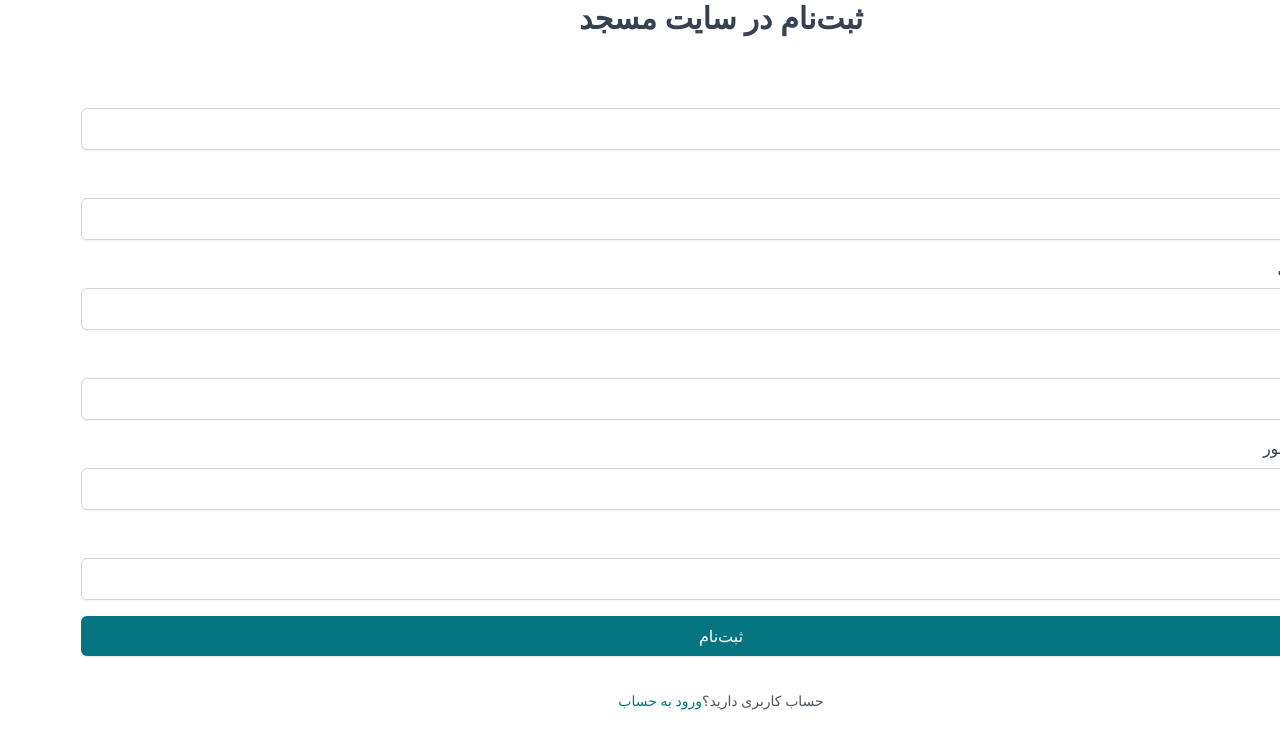
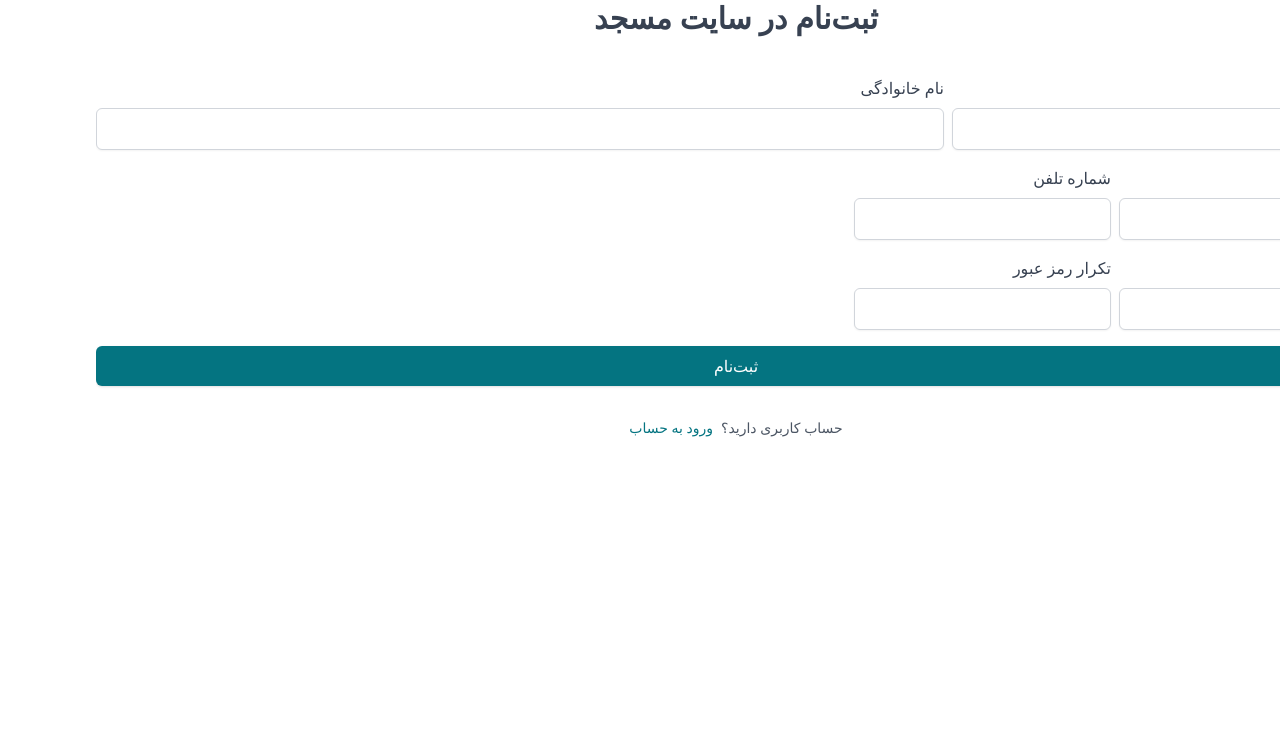
Before and after one commit to GhazalBasalighe/mosque-website, a Next.js app: page /signup in a window 1280 px wide. Shown: the top 748 px of the page. Built offline with nearby package versions, Linux system fonts and the light colour scheme.

Commit message:
refactor : change login and signup and auth pages ui

```diff
--- a/app/auth/page.tsx
+++ b/app/auth/page.tsx
@@ -31,7 +31,7 @@ export default function AuthPage() {
       >
         <div className="flex flex-col justify-center shadow-2xl rounded-lg p-8 w-full max-w-md h-full bg-green-200 gap-6">
           {/* Scrollable form content */}
-          <div className="relative w-full h-full overflow-y-auto overflow-x-hidden">
+          <div className="relative w-full h-full overflow-hidden">
             <div
               className={`absolute top-1/4 left-0 w-full h-full transition-transform duration-500 ease-in-out transform ${
                 isLogin ? "translate-x-0" : "-translate-x-full"
--- a/app/login/page.tsx
+++ b/app/login/page.tsx
@@ -109,15 +109,13 @@ export default function LoginPage({
       </form>
 
       {/* No account? */}
-      <div className="text-center mt-4">
-        <span className="text-sm text-gray-600">
-          حساب کاربری ندارید؟
-          <span
-            className="text-teal-600 hover:underline"
-            onClick={toggleForm}
-          >
-            ثبت‌نام کنید
-          </span>
+      <div className="flex items-center justify-center gap-2 mt-4 text-sm">
+        <span className="text-gray-600">حساب کاربری ندارید؟</span>
+        <span
+          className="text-teal-600 hover:underline"
+          onClick={toggleForm}
+        >
+          ثبت‌نام کنید
         </span>
       </div>
     </>
--- a/app/signup/page.tsx
+++ b/app/signup/page.tsx
@@ -38,6 +38,69 @@ export default function SignupPage({
         className="flex flex-col gap-4 py-10"
         noValidate
       >
+        <div className="flex gap-2 items-cetner">
+          {/* First name field */}
+          <div className="flex flex-col gap-2 w-1/3">
+            <label
+              htmlFor="first_name"
+              className="text-base font-medium text-gray-700"
+            >
+              نام
+            </label>
+            <input
+              id="first_name"
+              type="text"
+              {...register("first_name", {
+                required: "نام ضروری است",
+                maxLength: {
+                  value: 255,
+                  message: "نام نباید بیشتر از ۲۵۵ کاراکتر باشد",
+                },
+              })}
+              className={`block w-full px-3 py-2 rounded-md shadow-sm border focus:outline-none ${
+                errors.first_name
+                  ? "border-red-500 focus:ring-red-500 focus:border-red-500"
+                  : "border-gray-300 focus:ring-teal-500 focus:border-teal-500"
+              }`}
+            />
+            {errors.first_name && (
+              <span className="text-sm text-red-600">
+                {errors.first_name.message}
+              </span>
+            )}
+          </div>
+          {/* Last name field */}
+          <div className="flex flex-col gap-2 w-2/3">
+            <label
+              htmlFor="last_name"
+              className="text-base font-medium text-gray-700"
+            >
+              نام خانوادگی
+            </label>
+            <input
+              id="last_name"
+              type="text"
+              {...register("last_name", {
+                required: "نام خانوادگی ضروری است",
+                maxLength: {
+                  value: 255,
+                  message: "نام خانوادگی نباید بیشتر از ۲۵۵ کاراکتر باشد",
+                },
+              })}
+              className={`block w-full px-3 py-2 rounded-md shadow-sm border focus:outline-none ${
+                errors.last_name
+                  ? "border-red-500 focus:ring-red-500 focus:border-red-500"
+                  : "border-gray-300 focus:ring-teal-500 focus:border-teal-500"
+              }`}
+            />
+            {errors.last_name && (
+              <span className="text-sm text-red-600">
+                {errors.last_name.message}
+              </span>
+            )}
+          </div>
+        </div>
+        <div className="flex gap-2 items-cetner">
           {/* Username field */}
           <div className="flex flex-col gap-2">
             <label
@@ -68,68 +131,38 @@ export default function SignupPage({
               </span>
             )}
           </div>
-
-        {/* First name field */}
+          {/* Phone Number field */}
           <div className="flex flex-col gap-2">
             <label
-            htmlFor="first_name"
+              htmlFor="phone_number"
               className="text-base font-medium text-gray-700"
             >
-            نام
+              شماره تلفن
             </label>
             <input
-            id="first_name"
-            type="text"
-            {...register("first_name", {
-              required: "نام ضروری است",
-              maxLength: {
-                value: 255,
-                message: "نام نباید بیشتر از ۲۵۵ کاراکتر باشد",
+              id="phone_number"
+              type="tel"
+              {...register("phone_number", {
+                required: "شماره تلفن ضروری است",
+                pattern: {
+                  value: /^(\\+98|0)?9\\d{9}$/,
+                  message: "شماره تلفن معتبر وارد کنید",
                 },
               })}
               className={`block w-full px-3 py-2 rounded-md shadow-sm border focus:outline-none ${
-              errors.first_name
+                errors.phone_number
                   ? "border-red-500 focus:ring-red-500 focus:border-red-500"
                   : "border-gray-300 focus:ring-teal-500 focus:border-teal-500"
               }`}
             />
-          {errors.first_name && (
+            {errors.phone_number && (
               <span className="text-sm text-red-600">
-              {errors.first_name.message}
+                {errors.phone_number.message}
               </span>
             )}
           </div>
-
-        {/* Last name field */}
-        <div className="flex flex-col gap-2">
-          <label
-            htmlFor="last_name"
-            className="text-base font-medium text-gray-700"
-          >
-            نام خانوادگی
-          </label>
-          <input
-            id="last_name"
-            type="text"
-            {...register("last_name", {
-              required: "نام خانوادگی ضروری است",
-              maxLength: {
-                value: 255,
-                message: "نام خانوادگی نباید بیشتر از ۲۵۵ کاراکتر باشد",
-              },
-            })}
-            className={`block w-full px-3 py-2 rounded-md shadow-sm border focus:outline-none ${
-              errors.last_name
-                ? "border-red-500 focus:ring-red-500 focus:border-red-500"
-                : "border-gray-300 focus:ring-teal-500 focus:border-teal-500"
-            }`}
-          />
-          {errors.last_name && (
-            <span className="text-sm text-red-600">
-              {errors.last_name.message}
-            </span>
-          )}
         </div>
+        <div className="flex gap-2 items-cetner">
           {/* Password field */}
           <div className="flex flex-col gap-2">
             <label
@@ -197,37 +230,7 @@ export default function SignupPage({
               </span>
             )}
           </div>
-        {/* Phone Number field */}
-        <div className="flex flex-col gap-2">
-          <label
-            htmlFor="phone_number"
-            className="text-base font-medium text-gray-700"
-          >
-            شماره تلفن
-          </label>
-          <input
-            id="phone_number"
-            type="tel"
-            {...register("phone_number", {
-              required: "شماره تلفن ضروری است",
-              pattern: {
-                value: /^(\\+98|0)?9\\d{9}$/,
-                message: "شماره تلفن معتبر وارد کنید",
-              },
-            })}
-            className={`block w-full px-3 py-2 rounded-md shadow-sm border focus:outline-none ${
-              errors.phone_number
-                ? "border-red-500 focus:ring-red-500 focus:border-red-500"
-                : "border-gray-300 focus:ring-teal-500 focus:border-teal-500"
-            }`}
-          />
-          {errors.phone_number && (
-            <span className="text-sm text-red-600">
-              {errors.phone_number.message}
-            </span>
-          )}
         </div>
-
         {/* Submit button */}
         <div className="flex justify-center">
           <button
@@ -238,16 +241,14 @@ export default function SignupPage({
           </button>
         </div>
         {/* Already have an account? */}
-        <div className="text-center mt-4">
-          <span className="text-sm text-gray-600">
-            حساب کاربری دارید؟
+        <div className="flex items-center justify-center gap-2 mt-4 text-sm">
+          <span className="text-gray-600">حساب کاربری دارید؟</span>
           <span
             className="text-teal-600 hover:underline"
             onClick={toggleForm}
           >
             ورود به حساب
           </span>
-          </span>
         </div>
       </form>
     </>
```
Lines whose indentation alone changed are shown as unchanged.
